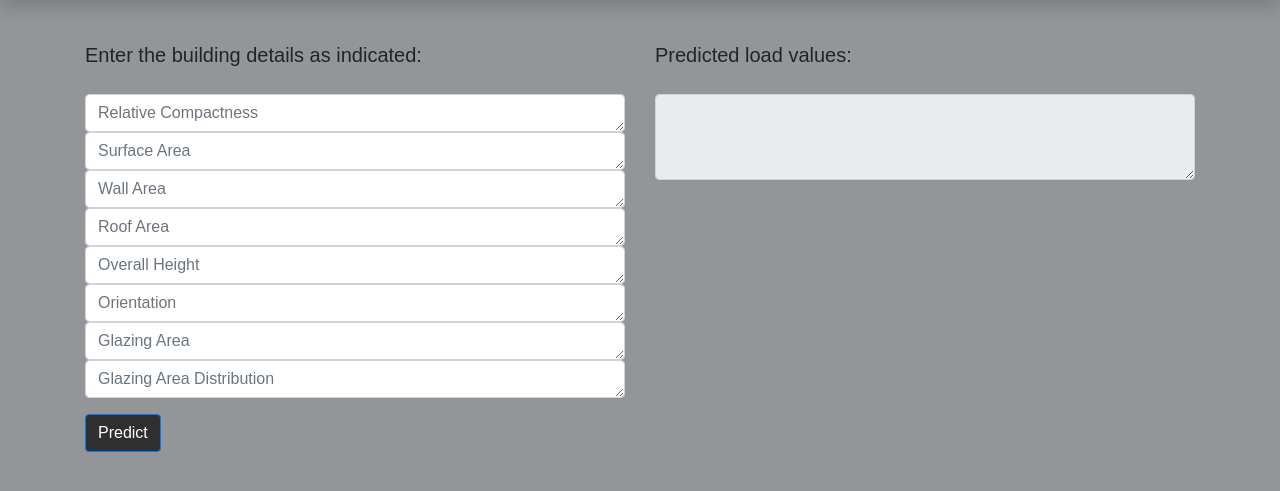
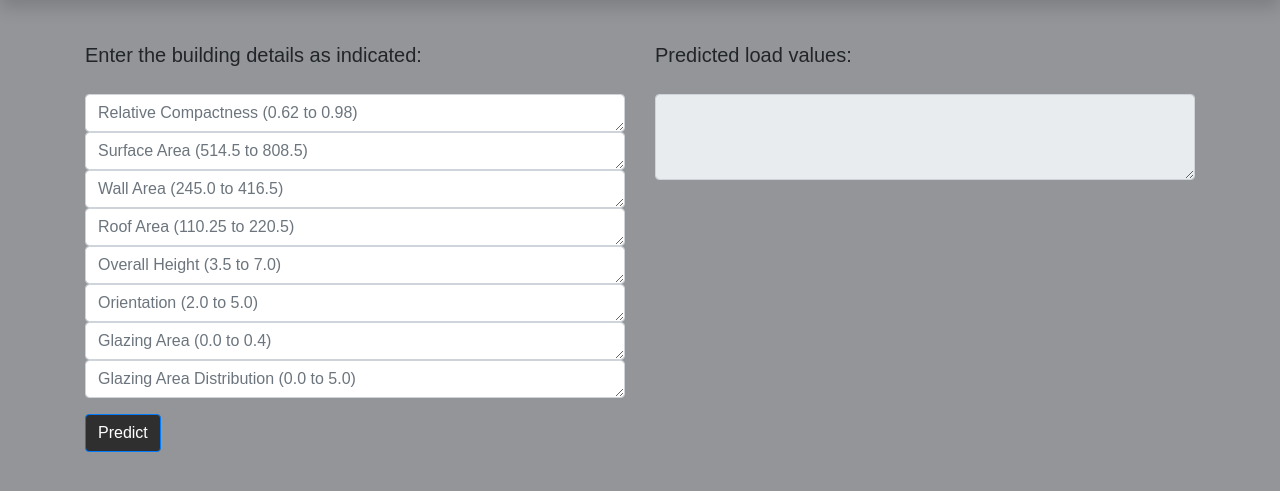
Before and after one commit to prabhakaran2395/energy_efficiency, a Flask app: page / in a window 1280 px wide. Shown: the part 56-547 px from the top of the page. Run offline with Flask 2, Linux system fonts and the light colour scheme; some libraries are stand-ins or nearby versions.

Commit message:
web app template updated

```diff
--- a/app.py
+++ b/app.py
@@ -2,8 +2,6 @@ import os
 from flask import Flask
 from flask.globals import request
 from flask.templating import render_template
-import yaml
-import joblib
 from prediction_service import prediction
 
 webapp_root = "webapp"
@@ -14,37 +12,30 @@ template_dir = os.path.join(webapp_root, "templates")
 
 app = Flask(__name__, static_folder=static_dir, template_folder=template_dir)
 
-def read_params(config_path):
-    with open(config_path) as yaml_file:
-        config = yaml.safe_load(yaml_file)
-        return config
 
-def predict(data):
-    config = read_params(params_path)
-    model_dir_path = config["webapp_model_dir"]
-    model = joblib.load(model_dir_path)
-    prediction = model.predict(data)
-    return prediction
 
 @app.route("/", methods=["GET", "POST"])
 def index():
     if request.method == "POST":
-        if request.form:
-            data = dict(request.form)
-            # data = [list(map(float, data))]
-            responses = prediction.form_response(data)
-            response_1 = round(responses[0], 2)
-            response_2 = round(responses[1], 2)
-            return render_template("index.html", response={'Heating load':response_1,
-                                    'Cooling load':response_2})
+        try:
+            if request.form:
+                data = dict(request.form)
+                responses = prediction.form_response(data)
+                response_1 = round(responses[0], 2)
+                response_2 = round(responses[1], 2)
+                return render_template("index.html", response={'Heating load': response_1,
+                                                               'Cooling load': response_2})
 
+            else:
+                pass
 
-        else:
-            pass
+        except Exception as e:
+            error = {"error": e}
+            return render_template("404.html", error=error)
 
     else:
         return render_template("index.html")
 
 
 if __name__ == "__main__":
-    app.run(host='0.0.0.0', port=5556, debug=True)
+    app.run(host='0.0.0.0', port=5556, debug=False)
--- a/prediction_service/prediction.py
+++ b/prediction_service/prediction.py
@@ -2,16 +2,17 @@ import yaml
 import os
 import json
 import joblib
-import numpy as np
 
 
 params_path = "params.yaml"
 schema_path = os.path.join("prediction_service", "schema_in.json")
 
+
 class NotInRange(Exception):
     def __init__(self, message="Values entered are not in expected range"):
         self.message = message
         super().__init__(self.message)
+
 
 class NotInCols(Exception):
     def __init__(self, message="Not in cols"):
@@ -19,11 +20,11 @@ class NotInCols(Exception):
         super().__init__(self.message)
 
 
-
 def read_params(config_path=params_path):
     with open(config_path) as yaml_file:
         config = yaml.safe_load(yaml_file)
     return config
+
 
 def predict(data):
     config = read_params(params_path)
@@ -44,6 +45,7 @@ def get_schema(schema_path=schema_path):
         schema = json.load(json_file)
     return schema
 
+
 def validate_input(dict_request):
     def _validate_cols(col):
         schema = get_schema()
@@ -54,7 +56,7 @@ def validate_input(dict_request):
     def _validate_values(col, val):
         schema = get_schema()
 
-        if not (schema[col]["min"] <= float(dict_request[col]) <= schema[col]["max"]) :
+        if not (schema[col]["min"] <= float(dict_request[col]) <= schema[col]["max"]):
             raise NotInRange
 
     for col, val in dict_request.items():
@@ -69,27 +71,4 @@ def form_response(dict_request):
         data = dict_request.values()
         data = [list(map(float, data))]
         response = predict(data)
-        print(response)
         return response
-
-
-def api_response(dict_request):
-    try:
-        if validate_input(dict_request):
-            data = np.array([list(dict_request.values())])
-            response = predict(data)
-            response = {"response": response}
-            return response
-
-    except NotInRange as e:
-        response = {"the_expected_range": get_schema(), "response": str(e) }
-        return response
-
-    except NotInCols as e:
-        response = {"the_expected_cols": get_schema().keys(), "response": str(e) }
-        return response
-
-
-    except Exception as e:
-        response = {"response": str(e) }
-        return response
--- a/webapp/templates/index.html
+++ b/webapp/templates/index.html
@@ -51,19 +51,21 @@ Energy efficiency
                                 </blockquote>
                             </label>
                             <textarea class="form-control" name="Relative_Compactness" rows="1"
-                                placeholder="Relative Compactness"></textarea>
+                                placeholder="Relative Compactness (0.62 to 0.98)"></textarea>
                             <textarea class="form-control" name="Surface_Area" rows="1"
-                                placeholder="Surface Area"></textarea>
-                            <textarea class="form-control" name="Wall_Area" rows="1" placeholder="Wall Area"></textarea>
-                            <textarea class="form-control" name="Roof_Area" rows="1" placeholder="Roof Area"></textarea>
+                                placeholder="Surface Area (514.5 to 808.5)"></textarea>
+                            <textarea class="form-control" name="Wall_Area" rows="1"
+                                placeholder="Wall Area (245.0 to 416.5)"></textarea>
+                            <textarea class="form-control" name="Roof_Area" rows="1"
+                                placeholder="Roof Area (110.25 to 220.5)"></textarea>
                             <textarea class="form-control" name="Overall_Height" rows="1"
-                                placeholder="Overall Height"></textarea>
+                                placeholder="Overall Height (3.5 to 7.0)"></textarea>
                             <textarea class="form-control" name="Orientation" rows="1"
-                                placeholder="Orientation"></textarea>
+                                placeholder="Orientation (2.0 to 5.0)"></textarea>
                             <textarea class="form-control" name="Glazing_Area" rows="1"
-                                placeholder="Glazing Area"></textarea>
+                                placeholder="Glazing Area (0.0 to 0.4)"></textarea>
                             <textarea class="form-control" name="Glazing_Area_Distribution" rows="1"
-                                placeholder="Glazing Area Distribution"></textarea>
+                                placeholder="Glazing Area Distribution (0.0 to 5.0)"></textarea>
 
                         </div>
 
@@ -86,8 +88,7 @@ Energy efficiency
                                 </blockquote>
 
                             </label>
-                            <textarea readonly class="form-control" id="exTextarea"
-                                rows="3">{{ response }}</textarea>
+                            <textarea readonly class="form-control" id="exTextarea" rows="3">{{ response }}</textarea>
                         </div>
                     </form>
                 </div>
```
Also changed, not shown: webapp/templates/404.html (+5 -5 lines).
